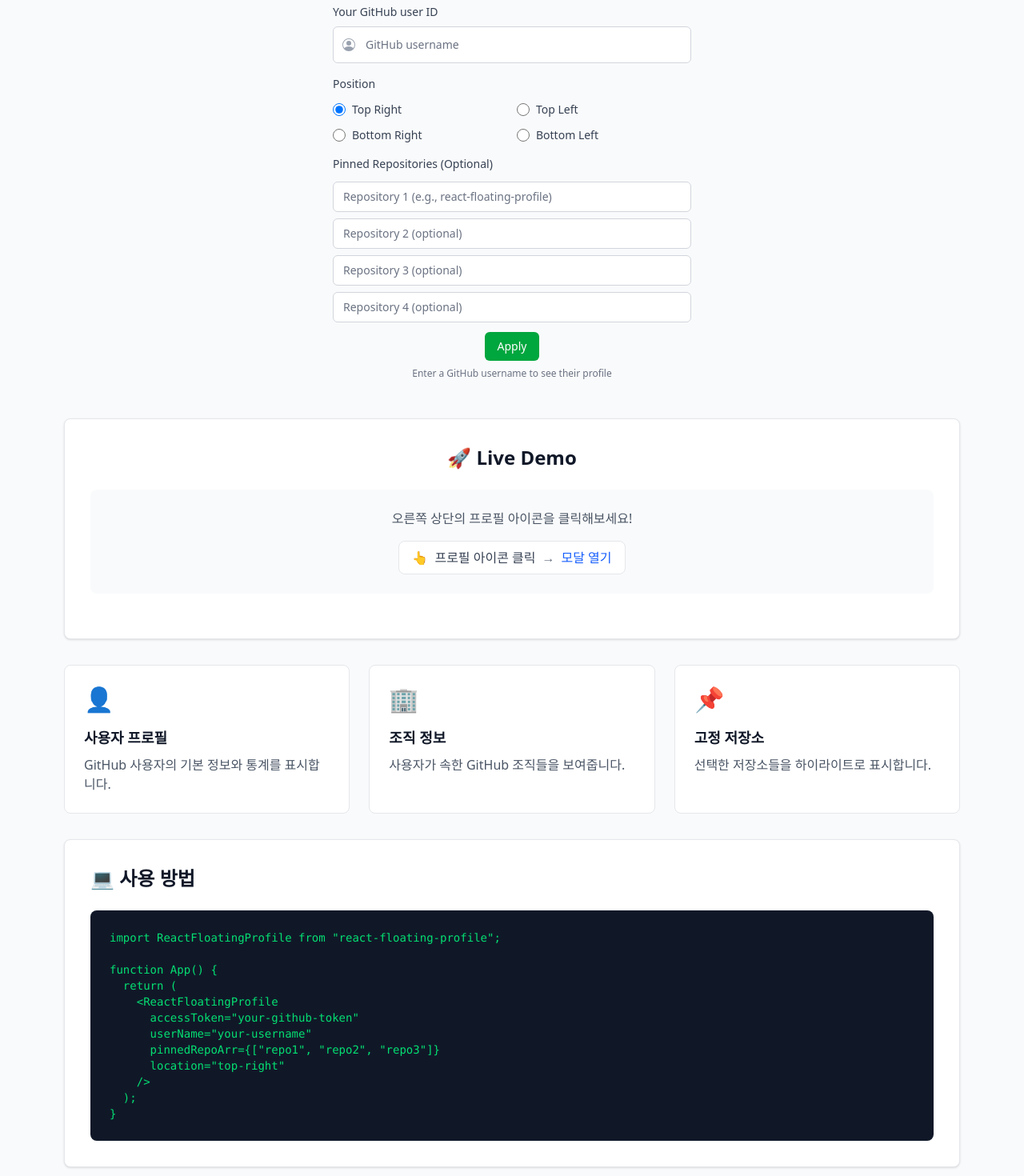
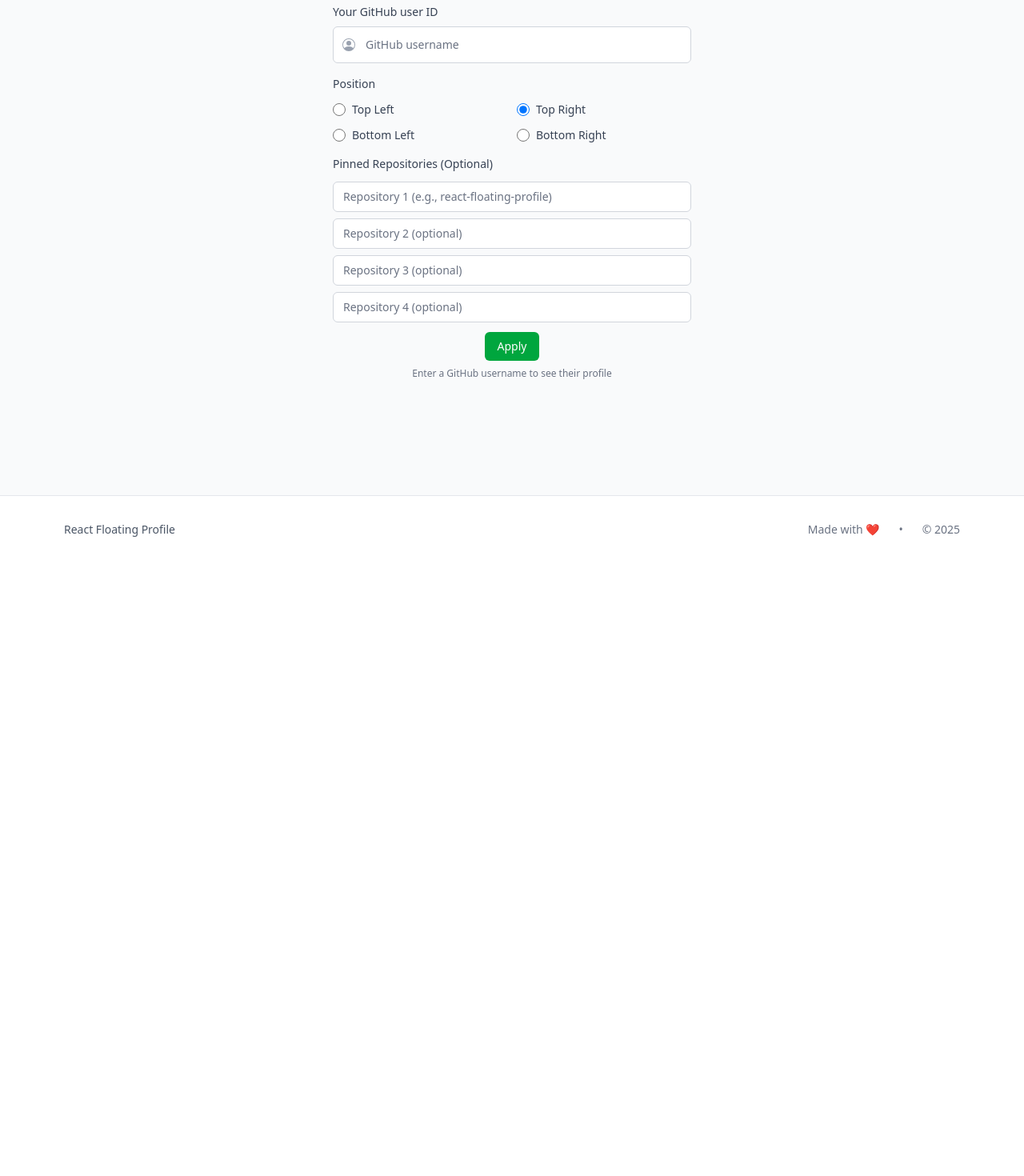
Before and after one commit to kangaroo19/react-floating-profile, a React (Vite) app in the folder site/: page / in a window 1280 px wide. Shown: the part 300-1770 px from the top of the page at 80% size. After the commit the page ends 1004 px from the top, so only its background shows below. Built offline with nearby package versions, Linux system fonts and the light colour scheme.

Commit message:
[site] 안쓰는 섹션 제거

```diff
--- a/site/src/App.tsx
+++ b/site/src/App.tsx
@@ -39,9 +39,10 @@
         {/* Hero Section */}
         <section className="text-center mb-12">
           <h1 className="text-4xl font-bold text-gray-900 mb-4">React Floating Profile</h1>
-            <p className="text-xl text-gray-600 mb-8 max-w-2xl mx-auto">
-            A React component that displays a GitHub-style profile. Beautifully shows a user's GitHub info, organizations, and pinned repositories.
-            </p>
+          <p className="text-xl text-gray-600 mb-8 max-w-2xl mx-auto">
+            A React component that displays a GitHub-style profile. Beautifully shows a user's GitHub info,
+            organizations, and pinned repositories.
+          </p>
           <div className="flex justify-center space-x-4 mb-6">
             <span className="bg-green-100 text-green-800 px-3 py-1 rounded-full text-sm font-medium">⚡ Fast</span>
             <span className="bg-blue-100 text-blue-800 px-3 py-1 rounded-full text-sm font-medium">🎨 Beautiful</span>
@@ -91,6 +92,17 @@
                     <input
                       type="radio"
                       name="location"
+                      value="top-left"
+                      checked={location === "top-left"}
+                      onChange={(e) => setLocation(e.target.value as LocationType)}
+                      className="w-4 h-4 text-blue-600 bg-gray-100 border-gray-300 focus:ring-blue-500 focus:ring-2"
+                    />
+                    <span className="text-sm text-gray-700">Top Left</span>
+                  </label>
+                  <label className="flex items-center space-x-2 cursor-pointer">
+                    <input
+                      type="radio"
+                      name="location"
                       value="top-right"
                       checked={location === "top-right"}
                       onChange={(e) => setLocation(e.target.value as LocationType)}
@@ -102,12 +114,12 @@
                     <input
                       type="radio"
                       name="location"
-                      value="top-left"
-                      checked={location === "top-left"}
+                      value="bottom-left"
+                      checked={location === "bottom-left"}
                       onChange={(e) => setLocation(e.target.value as LocationType)}
                       className="w-4 h-4 text-blue-600 bg-gray-100 border-gray-300 focus:ring-blue-500 focus:ring-2"
                     />
-                    <span className="text-sm text-gray-700">Top Left</span>
+                    <span className="text-sm text-gray-700">Bottom Left</span>
                   </label>
                   <label className="flex items-center space-x-2 cursor-pointer">
                     <input
@@ -119,17 +131,6 @@
                       className="w-4 h-4 text-blue-600 bg-gray-100 border-gray-300 focus:ring-blue-500 focus:ring-2"
                     />
                     <span className="text-sm text-gray-700">Bottom Right</span>
-                  </label>
-                  <label className="flex items-center space-x-2 cursor-pointer">
-                    <input
-                      type="radio"
-                      name="location"
-                      value="bottom-left"
-                      checked={location === "bottom-left"}
-                      onChange={(e) => setLocation(e.target.value as LocationType)}
-                      className="w-4 h-4 text-blue-600 bg-gray-100 border-gray-300 focus:ring-blue-500 focus:ring-2"
-                    />
-                    <span className="text-sm text-gray-700">Bottom Left</span>
                   </label>
                 </div>
               </div>
@@ -185,62 +186,7 @@
             </div>
           </div>
         </section>
-        {/* Demo Section */}
-        <section className="bg-white rounded-lg border border-gray-200 shadow-sm p-8 mb-8">
-          <h2 className="text-2xl font-bold text-gray-900 mb-6 text-center">🚀 Live Demo</h2>
-          <div className="bg-gray-50 rounded-lg p-6 mb-6">
-            <p className="text-gray-600 text-center mb-4">오른쪽 상단의 프로필 아이콘을 클릭해보세요!</p>
-            <div className="text-center">
-              <div className="inline-flex items-center space-x-2 bg-white px-4 py-2 rounded-lg border border-gray-200">
-                <span className="text-gray-500">👆</span>
-                <span className="text-gray-700">프로필 아이콘 클릭</span>
-                <span className="text-gray-500">→</span>
-                <span className="text-blue-600 font-medium">모달 열기</span>
-              </div>
-            </div>
-          </div>
-        </section>
-        {/* Features Section */}
-        <section className="grid md:grid-cols-3 gap-6 mb-8">
-          <div className="bg-white rounded-lg border border-gray-200 p-6">
-            <div className="text-3xl mb-4">👤</div>
-            <h3 className="text-lg font-semibold text-gray-900 mb-2">사용자 프로필</h3>
-            <p className="text-gray-600">GitHub 사용자의 기본 정보와 통계를 표시합니다.</p>
-          </div>
-          <div className="bg-white rounded-lg border border-gray-200 p-6">
-            <div className="text-3xl mb-4">🏢</div>
-            <h3 className="text-lg font-semibold text-gray-900 mb-2">조직 정보</h3>
-            <p className="text-gray-600">사용자가 속한 GitHub 조직들을 보여줍니다.</p>
-          </div>
-          <div className="bg-white rounded-lg border border-gray-200 p-6">
-            <div className="text-3xl mb-4">📌</div>
-            <h3 className="text-lg font-semibold text-gray-900 mb-2">고정 저장소</h3>
-            <p className="text-gray-600">선택한 저장소들을 하이라이트로 표시합니다.</p>
-          </div>
-        </section>
-        {/* Code Example */}
-        <section className="bg-white rounded-lg border border-gray-200 shadow-sm p-8">
-          <h2 className="text-2xl font-bold text-gray-900 mb-6">💻 사용 방법</h2>
-          <div className="bg-gray-900 rounded-lg p-6 overflow-x-auto">
-            <pre className="text-green-400 text-sm">
-              <code>{`import ReactFloatingProfile from "react-floating-profile";
-
-function App() {
-  return (
-    <ReactFloatingProfile
-      accessToken="your-github-token"
-      userName="your-username"
-      pinnedRepoArr={["repo1", "repo2", "repo3"]}
-      location="top-right"
-    />
-  );
-}`}</code>
-            </pre>
-          </div>
-        </section>{" "}
       </main>
-
-      {/* React Floating Profile Component */}
       {profileComponent}
     </Layout>
   );
--- a/site/src/components/layout/Layout.tsx
+++ b/site/src/components/layout/Layout.tsx
@@ -12,11 +12,6 @@
         <div className="max-w-6xl mx-auto px-4 py-4">
           <div className="flex items-center justify-between">
             <div className="flex items-center space-x-4">
-              <div className="w-8 h-8 bg-gray-900 rounded-full flex items-center justify-center">
-                <svg className="w-5 h-5 text-white" fill="currentColor" viewBox="0 0 16 16">
-                  <path d="M8 0C3.58 0 0 3.58 0 8c0 3.54 2.29 6.53 5.47 7.59.4.07.55-.17.55-.38 0-.19-.01-.82-.01-1.49-2.01.37-2.53-.49-2.69-.94-.09-.23-.48-.94-.82-1.13-.28-.15-.68-.52-.01-.53.63-.01 1.08.58 1.23.82.72 1.21 1.87.87 2.33.66.07-.52.28-.87.51-1.07-1.78-.2-3.64-.89-3.64-3.95 0-.87.31-1.59.82-2.15-.08-.2-.36-1.02.08-2.12 0 0 .67-.21 2.2.82.64-.18 1.32-.27 2-.27.68 0 1.36.09 2 .27 1.53-1.04 2.2-.82 2.2-.82.44 1.1.16 1.92.08 2.12.51.56.82 1.27.82 2.15 0 3.07-1.87 3.75-3.65 3.95.29.25.54.73.54 1.48 0 1.07-.01 1.93-.01 2.2 0 .21.15.46.55.38A8.012 8.012 0 0 0 16 8c0-4.42-3.58-8-8-8z" />
-                </svg>
-              </div>
               <h1 className="text-xl font-bold text-gray-900">React Floating Profile</h1>
             </div>
             <nav className="flex items-center space-x-6">
@@ -47,11 +42,6 @@
         <div className="max-w-6xl mx-auto px-4 py-8">
           <div className="flex flex-col md:flex-row justify-between items-center">
             <div className="flex items-center space-x-4 mb-4 md:mb-0">
-              <div className="w-6 h-6 bg-gray-900 rounded-full flex items-center justify-center">
-                <svg className="w-4 h-4 text-white" fill="currentColor" viewBox="0 0 16 16">
-                  <path d="M8 0C3.58 0 0 3.58 0 8c0 3.54 2.29 6.53 5.47 7.59.4.07.55-.17.55-.38 0-.19-.01-.82-.01-1.49-2.01.37-2.53-.49-2.69-.94-.09-.23-.48-.94-.82-1.13-.28-.15-.68-.52-.01-.53.63-.01 1.08.58 1.23.82.72 1.21 1.87.87 2.33.66.07-.52.28-.87.51-1.07-1.78-.2-3.64-.89-3.64-3.95 0-.87.31-1.59.82-2.15-.08-.2-.36-1.02.08-2.12 0 0 .67-.21 2.2.82.64-.18 1.32-.27 2-.27.68 0 1.36.09 2 .27 1.53-1.04 2.2-.82 2.2-.82.44 1.1.16 1.92.08 2.12.51.56.82 1.27.82 2.15 0 3.07-1.87 3.75-3.65 3.95.29.25.54.73.54 1.48 0 1.07-.01 1.93-.01 2.2 0 .21.15.46.55.38A8.012 8.012 0 0 0 16 8c0-4.42-3.58-8-8-8z" />
-                </svg>
-              </div>
               <span className="text-gray-600 text-sm">React Floating Profile</span>
             </div>
             <div className="flex items-center space-x-6 text-sm text-gray-500">
```
